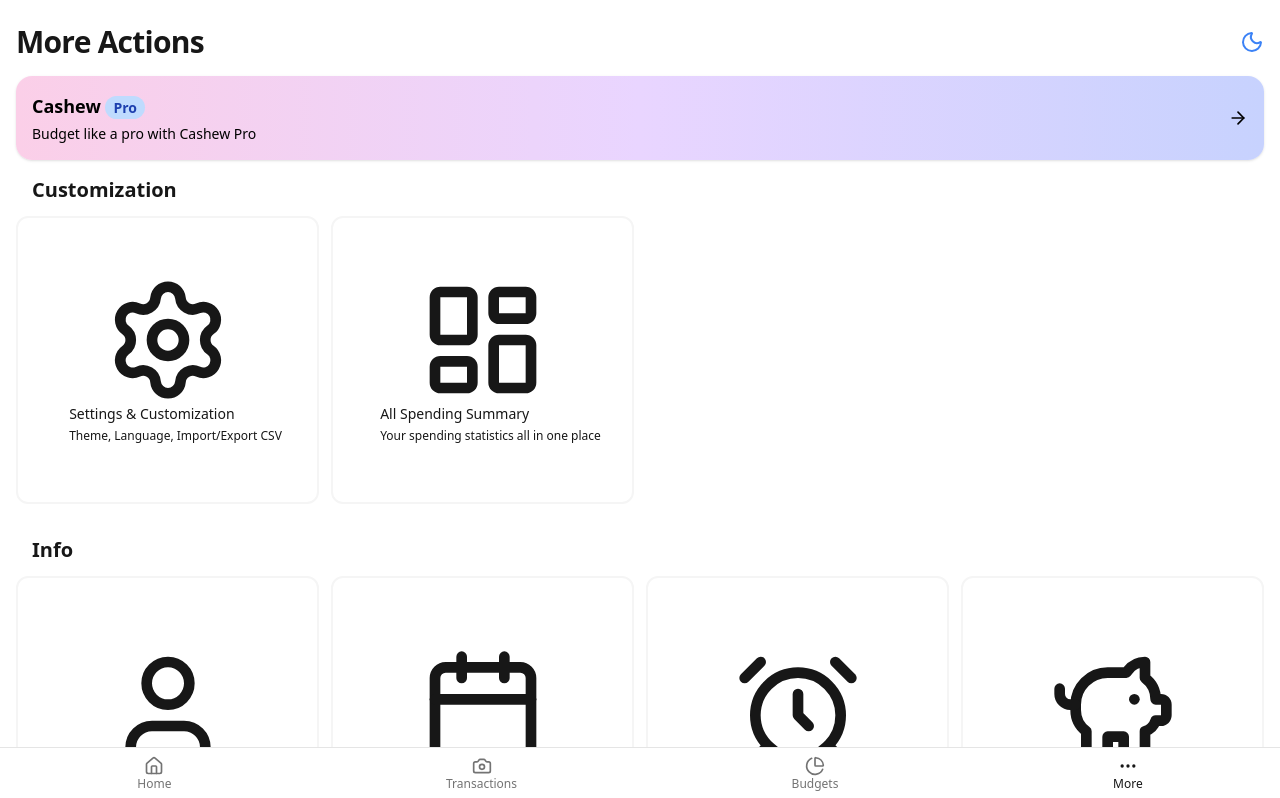
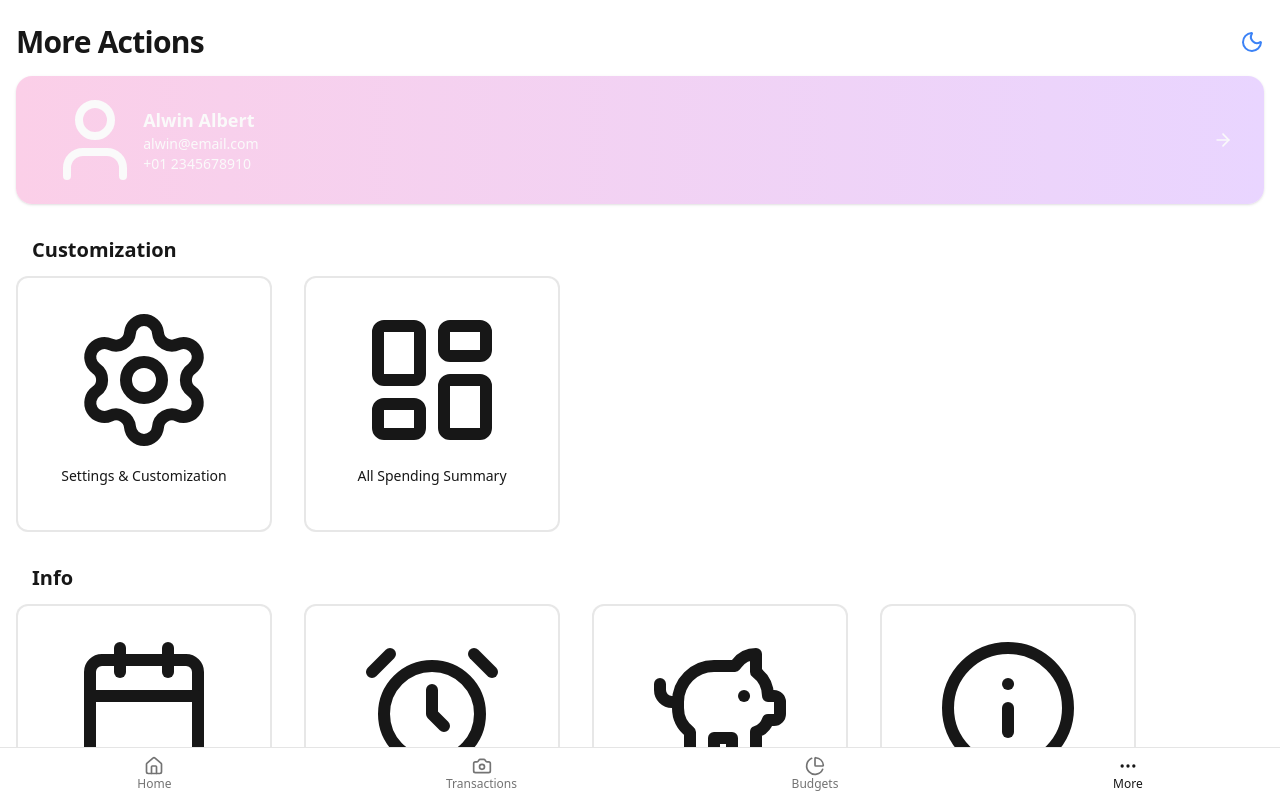
Before and after one commit to sreeramathrij/fintrix, a React (Vite) app in the folder client/: page /more in a window 1280 px wide. Shown: the top 798 px of the page. Built offline with nearby package versions, Linux system fonts and the light colour scheme.

Commit message:
Tweaked the ui of the morePage

```diff
--- a/client/package.json
+++ b/client/package.json
@@ -12,6 +12,7 @@
   "dependencies": {
     "@hookform/resolvers": "^5.0.1",
     "@radix-ui/react-icons": "^1.3.2",
+    "@radix-ui/react-progress": "^1.1.7",
     "@radix-ui/react-slot": "^1.2.3",
     "@radix-ui/react-tabs": "^1.1.12",
     "@radix-ui/react-toast": "^1.2.14",
--- /dev/null
+++ b/client/src/components/ui/progress.tsx
@@ -0,0 +1,26 @@
+import * as React from "react"
+import * as ProgressPrimitive from "@radix-ui/react-progress"
+
+import { cn } from "@/lib/utils"
+
+const Progress = React.forwardRef<
+  React.ElementRef<typeof ProgressPrimitive.Root>,
+  React.ComponentPropsWithoutRef<typeof ProgressPrimitive.Root>
+>(({ className, value, ...props }, ref) => (
+  <ProgressPrimitive.Root
+    ref={ref}
+    className={cn(
+      "relative h-2 w-full overflow-hidden rounded-full bg-primary/20",
+      className
+    )}
+    {...props}
+  >
+    <ProgressPrimitive.Indicator
+      className="h-full w-full flex-1 bg-primary transition-all"
+      style={{ transform: `translateX(-${100 - (value || 0)}%)` }}
+    />
+  </ProgressPrimitive.Root>
+))
+Progress.displayName = ProgressPrimitive.Root.displayName
+
+export { Progress }
--- a/client/src/lib/axios.ts
+++ b/client/src/lib/axios.ts
@@ -1,6 +1,6 @@
 import axios from "axios"
 
 export const api = axios.create({
-  baseURL: "http://localhost:5000/api",
+  baseURL: "http://localhost:5001/api",
   withCredentials: true,
 })
--- a/client/src/pages/more.tsx
+++ b/client/src/pages/more.tsx
@@ -20,8 +20,19 @@
 } from "lucide-react";
 import NavFooter from "@/components/NavFooter";
 import { ThemeToggle } from "@/components/ThemeToggle";
+import { useState } from "react";
 
 export default function MoreScreen() {
+  const user = {
+    icon: User,
+    name: "Alwin Albert",
+    email: "alwin@email.com",
+    phone: "+01 2345678910",
+    link: "/profile",
+    balance: 3756,
+    budget: 10000,
+  }
+
   const sections = [
     {
       name:"Customization",
@@ -44,15 +55,9 @@
     {
        name:"Info",
       items: [
-
-        { icon: User, label: "Alwin Albert", link: "/profile" },
-
-
         { icon: Calendar, label: "Calendar", link: "/calendar" },
         { icon: AlarmClock, label: "Scheduled", link: "/scheduled" },
-
         { icon: PiggyBank, label: "Goals", link: "/goals" },
-
         {icon:Info,label:"About", subtitle:"Learn more about the app",link:"/about"},
       ]
     },
@@ -67,6 +72,10 @@
     }
   ];
 
+  const [theme, setTheme] = useState("dark");
+  const progress = (((user.budget - user.balance) / user.budget) * 100);
+  console.log(progress);
+
   return (
 
 
@@ -74,44 +83,43 @@
       {/* Top Row: Title + Theme Toggle */}
       <div className="flex justify-between items-center mb-4">
         <h1 className="text-3xl font-bold tracking-tight">More Actions</h1>
-        <ThemeToggle />
+        <div onClick={() => setTheme(prev => prev === "dark" ? "light" : "dark")}><ThemeToggle /></div>
       </div>
 
       {/* Promo Card */}
-      <div className="bg-gradient-to-r from-pink-200 via-purple-200 to-indigo-200 rounded-2xl p-4 text-black shadow mb-4">
-        <div className="flex justify-between items-center">
-          <div>
+      <Link to={user.link} className="h-32 w-[100%] group relative flex items-center justify-center overflow-hidden text-primary-foreground shadow rounded-2xl">
+        <div className={`text-primary-foreground absolute left-0 z-[1] h-[100%] w-[200%] bg-gradient-to-r ${theme === "dark" ? "from-pink-200 via-purple-200  to-indigo-300" : "from-purple-400 via-blue-500  to-indigo-700"} px-8 py-4 transition-all duration-400 group-hover:left-[-100%]`}></div>
+        <div className="z-10 flex w-[95%] items-center justify-between">
+          <div className="flex justify-between items-center">
+            <user.icon className="size-24" />
+            <div>
             <p className="font-bold text-lg">
-              Cashew{" "}
-              <span className="bg-blue-200 text-blue-800 px-2 py-0.5 rounded-full text-sm">
-                Pro
-              </span>
+              {user.name}
             </p>
-            <p className="text-sm mt-1">Budget like a pro with Cashew Pro</p>
+              <p className="text-sm">{user.email}</p>
+              <p className="text-sm">{user.phone}</p>
+            </div>
           </div>
           <ArrowRight className="w-5 h-5" />
         </div>
-      </div>
+      </Link>
 
       {sections.map((section, i) => (
-        <div key={i} className="space-y-3 mb-8">
+        <div key={i} className="space-y-3 my-8">
            <div>
               <p className="ml-4 text-xl font-bold">{section.name}</p>
               </div>
-          <div className="grid grid-cols-4 gap-3">
+          <div className="flex flex-wrap gap-8">
 
             {section.items.map((item, index) => (
               <Link
                 to={item.link || "#"}
                 key={index}
-                className="bg-background rounded-xl p-4 flex flex-col justify-center items-center space-x-4 hover:bg-secondary border-2 border-solid border-secondary hover:border-muted-foreground transition h-72"
+                className="bg-background rounded-xl p-4 flex flex-col justify-center items-center hover:bg-secondary border-2 border-solid border-secondary-foreground/10 hover:border-muted-foreground transition size-64"
               >
-                <item.icon className="size-32 text-primary" />
-                <div>
-                  <p className="font-medium text-sm">{item.label}</p>
-                  {"subtitle" in item && (
-                    <p className="text-xs text-balance mt-1">{item.subtitle}</p>
-                  )}
+                <item.icon className="size-36 text-primary" />
+                <div className="flex flex-col items-center justify-center h-12">
+                  <p className="font-medium text-sm size-fit">{item.label}</p>
                 </div>
               </Link>
             ))}
```
Also changed, not shown: 1 other file (tests, documents, lock files or other folders).
